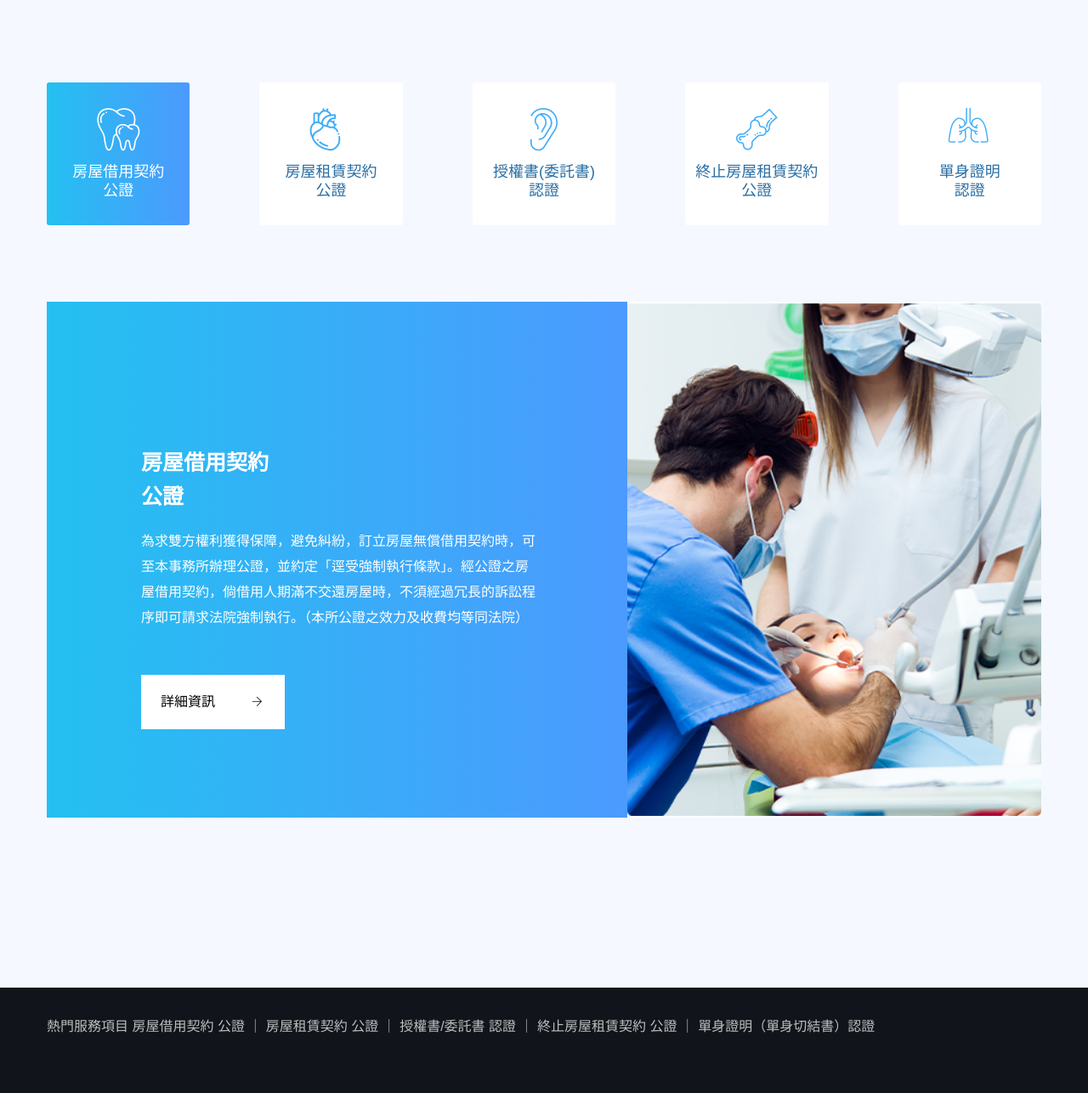
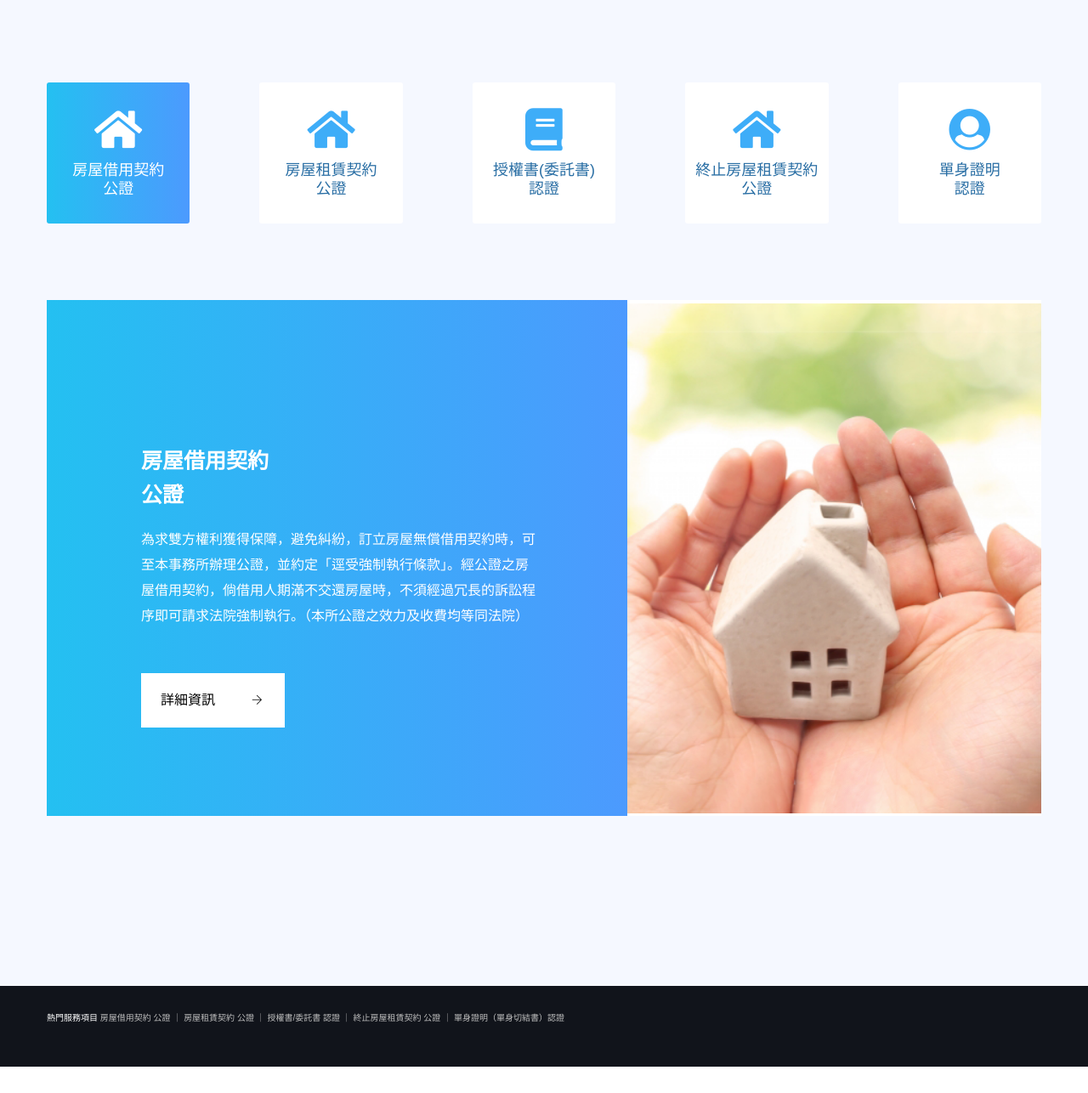
Before and after one commit to yenming/notary, a website: page department.html in a window 1280 px wide. Shown: the part 865-2151 px from the top of the page at 85% size. After the commit the page ends 2120 px from the top, so only its background shows below. Drawn offline with Linux system fonts and the light colour scheme; a web font is replaced by a local one.

Commit message:
modify department section

```diff
--- a/department.html
+++ b/department.html
@@ -101,35 +101,35 @@
                         <ul class="nav" id="myTab" role="tablist">
                             <li class="nav-item">
                                 <a class="nav-link active" id="home-tab" data-toggle="tab" href="#home" role="tab" aria-controls="home" aria-selected="true">
-                                    <i class="flaticon-teeth"></i>
+                                    <i class="fa fa-home"></i>
                                     <h4>房屋借用契約</h4>
                                     <h4>公證</h4>
                                 </a>
                             </li>
                             <li class="nav-item">
                                 <a class="nav-link" id="profile-tab" data-toggle="tab" href="#profile" role="tab" aria-controls="profile" aria-selected="false">
-                                    <i class="flaticon-cardiovascular"></i>
+                                    <i class="fa fa-home"></i>
                                     <h4>房屋租賃契約</h4>
                                     <h4>公證</h4>
                                 </a>
                             </li>
                             <li class="nav-item">
                                 <a class="nav-link" id="contact-tab" data-toggle="tab" href="#contact" role="tab" aria-controls="contact" aria-selected="false">
-                                    <i class="flaticon-ear"></i>
+                                    <i class="fa fa-book"></i>
                                     <h4>授權書(委託書)</h4>
                                     <h4>認證</h4>
                                 </a>
                             </li>
                             <li class="nav-item">
                                 <a class="nav-link" id="Astrology-tab" data-toggle="tab" href="#Astrology" role="tab" aria-controls="contact" aria-selected="false">
-                                    <i class="flaticon-bone"></i>
+                                    <i class="fa fa-home"></i>
                                     <h4>終止房屋租賃契約</h4>
                                     <h4>公證</h4>
                                 </a>
                             </li>
                             <li class="nav-item">
                                 <a class="nav-link" id="Neuroanatomy-tab" data-toggle="tab" href="#Neuroanatomy" role="tab" aria-controls="contact" aria-selected="false">
-                                    <i class="flaticon-lung"></i>
+                                    <i class="fa fa-user-circle"></i>
                                     <h4>單身證明</h4>
                                     <h4>認證</h4>
                                 </a>
@@ -153,7 +153,7 @@
                             </div>
                             <div class="col-lg-5">
                                 <div class="dept_thumb">
-                                    <img src="assets/img/gallery/department_man.png" alt="">
+                                    <img src="assets/img/gallery/department1.png" alt="" style="width: 100%; height: 100%;">
                                 </div>
                             </div>
                         </div>
@@ -172,7 +172,7 @@
                             </div>
                             <div class="col-lg-5">
                                 <div class="dept_thumb">
-                                    <img src="assets/img/gallery/department_man.png" alt="">
+                                    <img src="assets/img/gallery/department2.png" alt="" style="width: 100%; height: 100%;">
                                 </div>
                             </div>
                         </div>
@@ -191,7 +191,7 @@
                             </div>
                             <div class="col-lg-5">
                                 <div class="dept_thumb">
-                                    <img src="assets/img/gallery/department_man.png" alt="">
+                                    <img src="assets/img/gallery/department3.png" alt="" style="width: 100%; height: 100%;">
                                 </div>
                             </div>
                         </div>
@@ -212,7 +212,7 @@
                             </div>
                             <div class="col-lg-5">
                                 <div class="dept_thumb">
-                                    <img src="assets/img/gallery/department_man.png" alt="">
+                                    <img src="assets/img/gallery/department4.png" alt="">
                                 </div>
                             </div>
                         </div>
@@ -234,7 +234,7 @@
                             </div>
                             <div class="col-lg-5">
                                 <div class="dept_thumb">
-                                    <img src="assets/img/gallery/department_man.png" alt="">
+                                    <img src="assets/img/gallery/department5.png" alt="">
                                 </div>
                             </div>
                         </div>
@@ -273,14 +273,12 @@
                     <div class="row d-flex justify-content-between align-items-center">
                         <div class="col-xl-12 col-lg-12">
                             <div class="footer-copy-right">
-                                <p>
-                                    <span>熱門服務項目 </span>
-                                    <a href="blog_details.html" style="color: #bdbdbd;"><span>房屋借用契約 公證 ｜ </span></a>
-                                    <a href="blog_details_2.html" style="color: #bdbdbd;"><span>房屋租賃契約 公證 ｜ </span></a>
-                                    <a href="blog_details_3.html" style="color: #bdbdbd;"><span>授權書/委託書 認證 ｜ </span></a>
-                                    <a href="blog_details_4.html" style="color: #bdbdbd;"><span>終止房屋租賃契約 公證 ｜</span></a>
-                                    <a href="blog_details_5.html" style="color: #bdbdbd;"><span>單身證明（單身切結書）認證 </span></a>
-                                </p>
+                                <a href="#">熱門服務項目 </a>
+                                <a href="blog_details.html" style="color: #bdbdbd;"><span>房屋借用契約 公證 ｜ </span></a>
+                                <a href="blog_details_2.html" style="color: #bdbdbd;"><span>房屋租賃契約 公證 ｜ </span></a>
+                                <a href="blog_details_3.html" style="color: #bdbdbd;"><span>授權書/委託書 認證 ｜ </span></a>
+                                <a href="blog_details_4.html" style="color: #bdbdbd;"><span>終止房屋租賃契約 公證 ｜</span></a>
+                                <a href="blog_details_5.html" style="color: #bdbdbd;"><span>單身證明（單身切結書）認證 </span></a>
                             </div>
                         </div>
                     </div>
```
Also changed, not shown: assets/img/gallery/department1.png (added), assets/img/gallery/department2.png (added), assets/img/gallery/department3.png (added), assets/img/gallery/department4.png (added), assets/img/gallery/department5.png (added).
